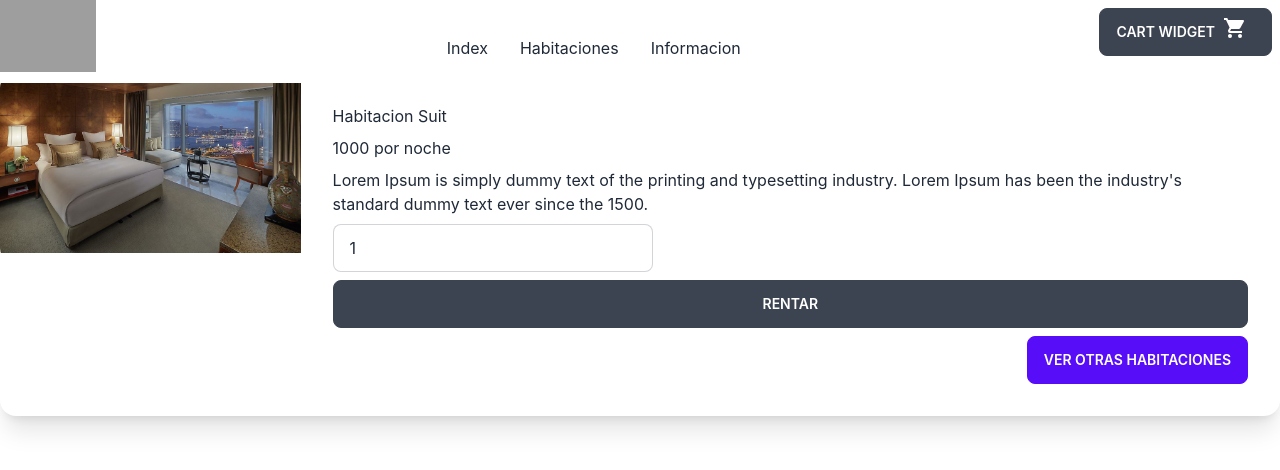
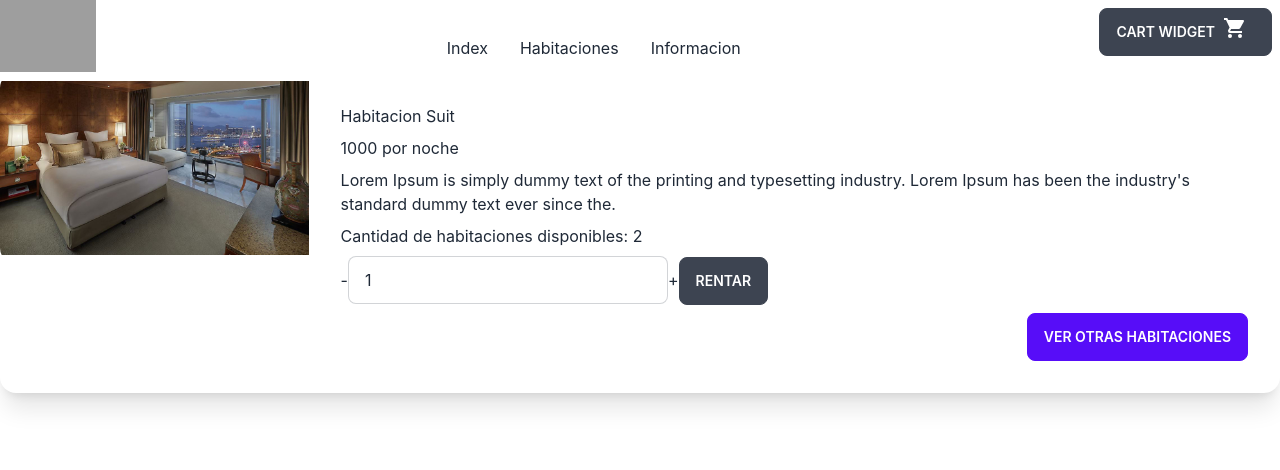
Before and after one commit to Edinsonafp/DesafioReact_01_EdinsonFlores, a React (Create React App) app: page /habitaciones/1 in a window 1280 px wide. Shown: the top 470 px of the page. Built offline with nearby package versions, Linux system fonts and the light colour scheme; grey boxes are pictures that could not be loaded.

Commit message:
se agrega el item count

```diff
--- a/src/Context/cartContext.js
+++ b/src/Context/cartContext.js
@@ -11,15 +11,16 @@ export const CartContext = createContext({
 const CartContextProvider = ({children})=>{
     const [cart, setCart] = useState([])
 
-    const addItem =  (id, hab, cantHab, existe) => {
+    const addItem =  (id, hab, cantHab, existe, total) => {
         if(existe){
             const habs = cart
             const index = habs.findIndex(hab => hab.habId == id)
             habs[index].cantHab = cantHab
+            habs[index].total = total
             setCart(habs)
         }else{
             setCart( habAdded =>{
-                return habAdded.concat({habId: id, hab : hab, cantHab : cantHab})
+                return habAdded.concat({habId: id, hab : hab, cantHab : cantHab, total: total})
             })
         }
 
--- a/src/components/CartDetail.js
+++ b/src/components/CartDetail.js
@@ -4,7 +4,7 @@ import { CartContext } from '../Context/cartContext'
 const CartDetail = () => {
 
   const { cart , removeItem, clear } = useContext(CartContext)
-  const total = cart.reduce((count, currentValue) => count = count + parseInt(currentValue.hab.price),0);
+  const total = cart.reduce((count, currentValue) => count = count + currentValue.total,0);
   return (
     <div>
       <div class="overflow-x-auto">
--- a/src/components/HabitacionDetail.js
+++ b/src/components/HabitacionDetail.js
@@ -2,13 +2,14 @@ import React, { useContext, useEffect, useState } from 'react'
 import { Link, useParams } from 'react-router-dom'
 import { CartContext } from '../Context/cartContext'
 import { habitaciones } from '../data/habitaciones'
+import ItemCount from './ItemCount'
 
 const HabitacionDetail = () => {
 
   const {habID} = useParams()
   const [habitacion, setHabitacion] = useState({})
   const { addItem , isInCart} = useContext(CartContext)
-  const [cantHab, setCantHab] = useState(1)
+  /** const [cantHab, setCantHab] = useState(1) **/
 
   useEffect(() => {
     (async () => {
@@ -28,6 +29,8 @@ const HabitacionDetail = () => {
   }
 
 
+
+
   return (
     <>
     <div class="card card-side bg-base-100 shadow-xl">
@@ -36,8 +39,10 @@ const HabitacionDetail = () => {
         <h2 ClassName="card-title">Habitacion {habitacion.title}</h2>
         <h2 ClassName="card-title">{habitacion.price} por noche</h2>
         <p>{habitacion.description}</p>
-        <input type="number" placeholder="Cantidad de noches" class="input input-bordered w-full max-w-xs" value={cantHab} onChange={e => setCantHab(e.target.value)}/>
-        <button onClick={ () => { (isInCart(habitacion.id)) ? addItem(habitacion.id, cantHab, true) : addItem(habitacion.id, habitacion, cantHab, false)}} className="btn">Rentar</button>
+        <h2 ClassName="card-title">Cantidad de habitaciones disponibles: {habitacion.cantidad}</h2>
+        {/** }<input type="number" placeholder="Cantidad de noches" class="input input-bordered w-full max-w-xs" value={cantHab} onChange={e => setCantHab(e.target.value)}/>
+        <button onClick={ () => { (isInCart(habitacion.id)) ? addItem(habitacion.id, cantHab, true) : addItem(habitacion.id, habitacion, cantHab, false)}} className="btn">Rentar</button>{**/ }
+        <ItemCount initial={1} stock={habitacion.cantidad} habitacion ={habitacion}/>
         <div class="card-actions justify-end">
           <Link to={"/habitaciones"} className="btn btn-primary">Ver otras habitaciones</Link>
         </div>
--- /dev/null
+++ b/src/components/ItemCount.js
@@ -0,0 +1,31 @@
+import React, { useContext, useState } from 'react'
+import { CartContext } from '../Context/cartContext';
+
+const ItemCount = ({ initial, stock, habitacion}) => {
+    const [count, setCount] = useState(initial);
+
+    const { addItem , isInCart} = useContext(CartContext)
+
+    const handleSubstract = () => {
+        if (count > initial) {
+          setCount((counter) => counter - 1);
+        }
+      };
+      const handleAdd = () => {
+        if (count < stock) {
+          setCount((counter) => counter + 1);
+        }
+      };
+  return (
+    <div>
+      <div>
+        <button onClick={handleSubstract}>-</button>
+        <input type="number" placeholder="Cantidad de noches" class="input input-bordered w-full max-w-xs" value={count}/>
+        <button onClick={handleAdd}>+</button>
+        <button onClick={ () => { (isInCart(habitacion.id)) ? addItem(habitacion.id, habitacion, count, true, (count * parseInt(habitacion.price))) : addItem(habitacion.id, habitacion, count, false, (count * parseInt(habitacion.price)))}} className="btn">Rentar</button>
+      </div>
+    </div>
+  )
+}
+
+export default ItemCount
--- a/src/data/habitaciones.js
+++ b/src/data/habitaciones.js
@@ -1,6 +1,6 @@
 export const habitaciones = [
-    {id: 1, title: "Suit", description:"Lorem Ipsum is simply dummy text of the printing and typesetting industry. Lorem Ipsum has been the industry's standard dummy text ever since the 1500.", price:"1000", pictureUrl: require("../contents/img/suit.jpg")},
-    {id: 2, title: "Doble", description:"Lorem Ipsum is simply dummy text of the printing and typesetting industry. Lorem Ipsum has been the industry's standard dummy text ever since the 1500.", price:"800", pictureUrl: require("../contents/img/doble.jpg")},
-    {id: 3, title: "Individual", description:"Lorem Ipsum is simply dummy text of the printing and typesetting industry. Lorem Ipsum has been the industry's standard dummy text ever since the 1500.", price:"500", pictureUrl: require("../contents/img/individual.jpg")},
-    {id: 4, title: "Compartida", description:"Lorem Ipsum is simply dummy text of the printing and typesetting industry. Lorem Ipsum has been the industry's standard dummy text ever since the 1500.", price:"400", pictureUrl: require("../contents/img/compartida.jpg")}
+    {id: 1, title: "Suit", description:"Lorem Ipsum is simply dummy text of the printing and typesetting industry. Lorem Ipsum has been the industry's standard dummy text ever since the.", price:1000, pictureUrl: require("../contents/img/suit.jpg"), cantidad : 2},
+    {id: 2, title: "Doble", description:"Lorem Ipsum is simply dummy text of the printing and typesetting industry. Lorem Ipsum has been the industry's standard dummy text ever since the.", price:800, pictureUrl: require("../contents/img/doble.jpg"), cantidad : 3},
+    {id: 3, title: "Individual", description:"Lorem Ipsum is simply dummy text of the printing and typesetting industry. Lorem Ipsum has been the industry's standard dummy text ever since the.", price:500, pictureUrl: require("../contents/img/individual.jpg"), cantidad : 4},
+    {id: 4, title: "Compartida", description:"Lorem Ipsum is simply dummy text of the printing and typesetting industry. Lorem Ipsum has been the industry's standard dummy text ever since the.", price:400, pictureUrl: require("../contents/img/compartida.jpg"), cantidad : 5}
 ]
```
